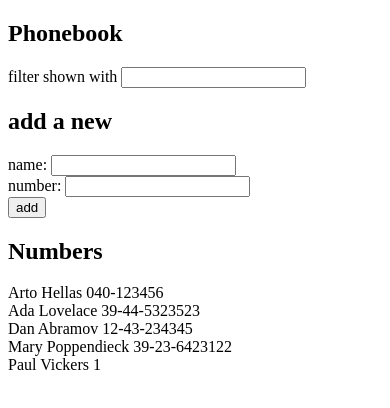
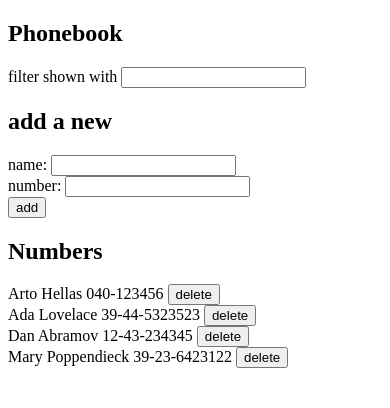
Before and after one commit to paul77uk/full-stack-open, a React (Vite) app in the folder part2/phonebook/: page / in a window 390 px wide. Shown: the top 408 px of the page. Built offline with nearby package versions, Linux system fonts and the light colour scheme; data requests are answered from the project's data file.

Commit message:
completed phonebook ex 2.14 deleting entries

```diff
--- a/part2/phonebook/db.json
+++ b/part2/phonebook/db.json
@@ -19,11 +19,6 @@
       "name": "Mary Poppendieck",
       "number": "39-23-6423122",
       "id": 4
-    },
-    {
-      "name": "Paul Vickers",
-      "number": "1",
-      "id": 5
     }
   ]
 }
--- a/part2/phonebook/src/App.jsx
+++ b/part2/phonebook/src/App.jsx
@@ -1,8 +1,8 @@
 import { useEffect, useState } from "react";
-import axios from "axios";
 import Filter from "./components/Filter";
 import PersonForm from "./components/PersonForm";
 import Persons from "./components/Persons";
+import personService from "./services/persons";
 
 const App = () => {
   const [persons, setPersons] = useState([]);
@@ -23,16 +23,23 @@ const App = () => {
     persons.find((person) => person.name === newName)
       ? alert(`${newName} is already added to phonebook`)
       : setPersons(persons.concat(personObject));
-    console.log("persons", persons);
 
-    axios
-      .post("http://localhost:3003/persons", personObject)
-      .then((response) => response.data)
-      .then((response) => {
-        setPersons(persons.concat(response));
-        setNewName("");
-        setNewNumber("");
-      });
+    personService.create(personObject).then((returnedPerson) => {
+      setPersons(persons.concat(returnedPerson));
+      setNewName("");
+      setNewNumber("");
+    });
+  };
+
+  const removePerson = (person) => {
+    if (window.confirm(`Delete ${person.name}?`)) {
+      personService.deletePerson(person.id);
+      getAllPersons();
+    }
+  };
+
+  const getAllPersons = () => {
+    personService.getAll().then((initialPersons) => setPersons(initialPersons));
   };
 
   const handleNameChange = (event) => {
@@ -51,9 +58,7 @@ const App = () => {
   };
 
   useEffect(() => {
-    axios
-      .get("http://localhost:3003/persons")
-      .then((response) => setPersons(response.data));
+    getAllPersons();
   }, []);
 
   useEffect(() => {
@@ -77,7 +82,7 @@ const App = () => {
         handleNumberChange={handleNumberChange}
       />
       <h2>Numbers</h2>
-      <Persons filteredPersons={filteredPersons} />
+      <Persons filteredPersons={filteredPersons} removePerson={removePerson} />
     </div>
   );
 };
--- a/part2/phonebook/src/components/Persons.jsx
+++ b/part2/phonebook/src/components/Persons.jsx
@@ -1,8 +1,8 @@
-const Persons = ({ filteredPersons }) => (
+const Persons = ({ filteredPersons, removePerson }) => (
   <>
     {filteredPersons.map((person) => (
       <div key={person.name}>
-        {person.name} {person.number}
+        {person.name} {person.number} <button onClick={() => removePerson(person)}>delete</button>
       </div>
     ))}
   </>
--- /dev/null
+++ b/part2/phonebook/src/services/persons.js
@@ -0,0 +1,18 @@
+import axios from "axios";
+const baseUrl = "http://localhost:3003/persons";
+
+const getAll = () => {
+  const request = axios.get(baseUrl);
+  return request.then((response) => response.data);
+};
+
+const create = (newObject) => {
+  const request = axios.post(baseUrl, newObject);
+  return request.then((response) => response.data);
+};
+
+const deletePerson = (id) => {
+    return axios.delete(`${baseUrl}/${id}`);
+}
+
+export default { getAll, create, deletePerson };
```
Also changed, not shown: 2 other files (tests, documents, lock files or other folders).
